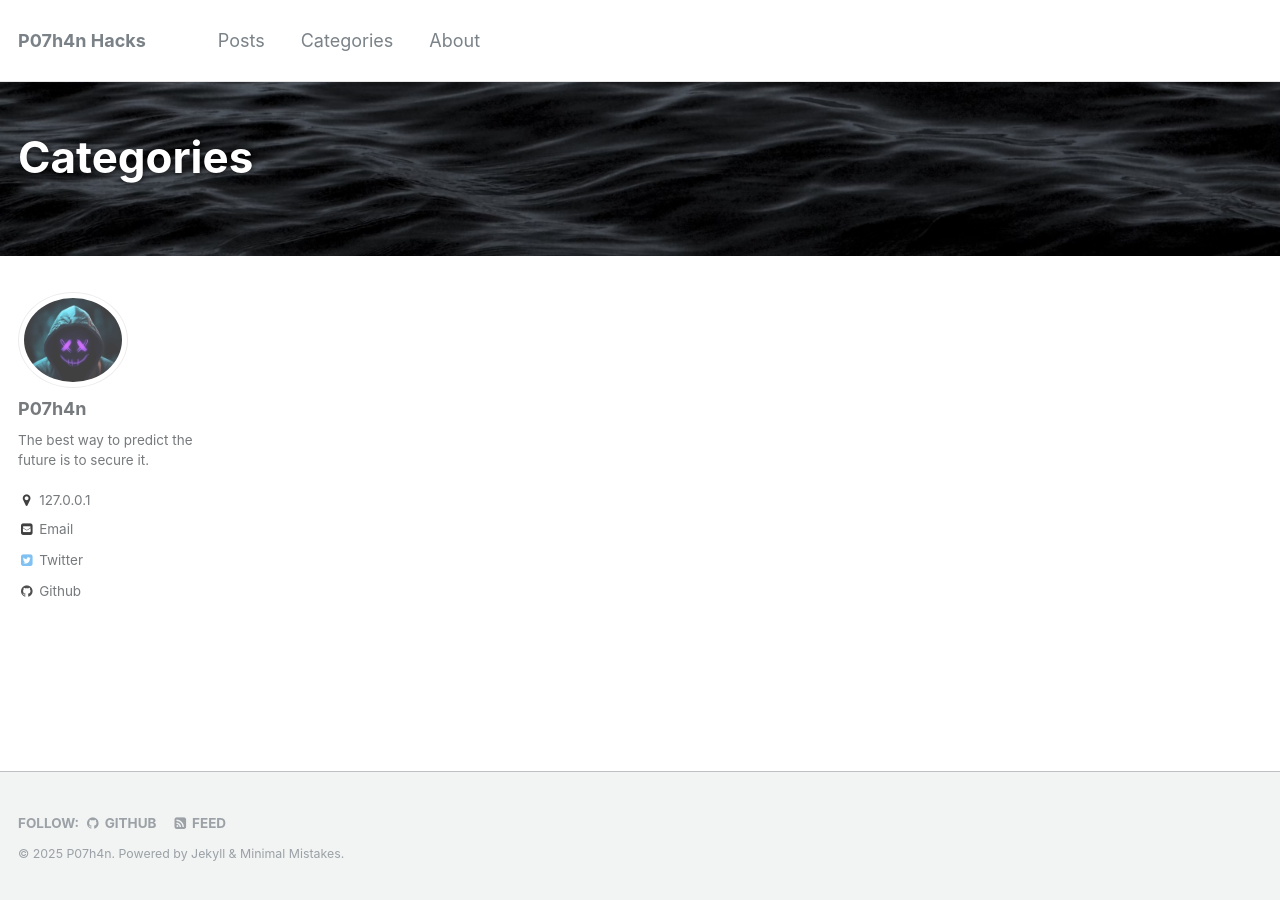
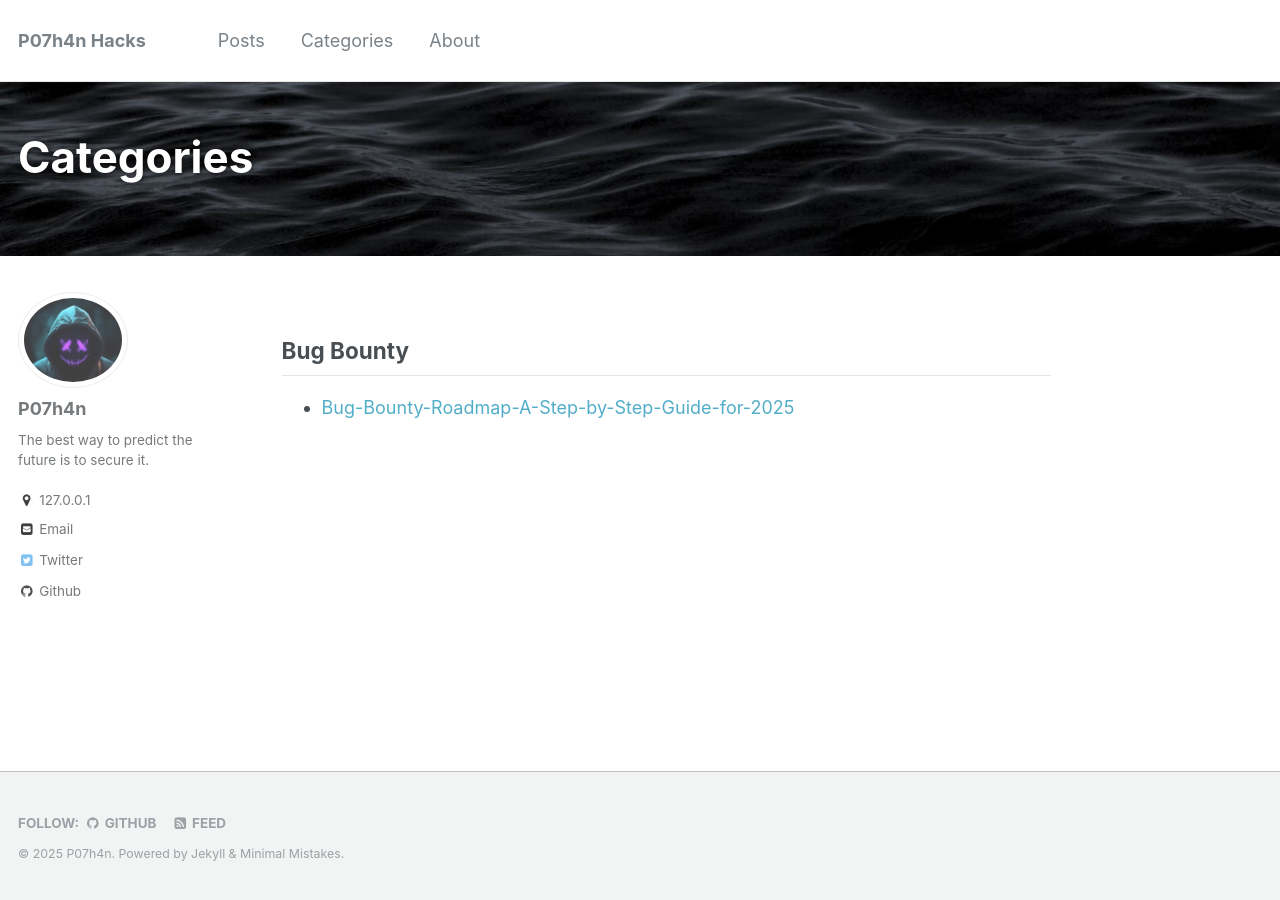
Before and after one commit to p07h4n/p07h4n.github.io, a Jekyll site: the page built from _pages/categories.md, in a window 1280 px wide. Built offline with Jekyll 4.4.1, drawn with Linux system fonts in a browser that asks for light colours.

Commit message:
Update categories.md

```diff
--- a/_pages/categories.md
+++ b/_pages/categories.md
@@ -6,3 +6,8 @@ header:
   overlay_image: blog-cover.jpeg
 permalink: /categories.html
 ---
+
+<h2>Bug Bounty</h2>
+<ul>
+<li><a href="https://p07h4n.github.io/Bug-Bounty-Roadmap/">Bug-Bounty-Roadmap-A-Step-by-Step-Guide-for-2025</a></li>
+</ul>
```
